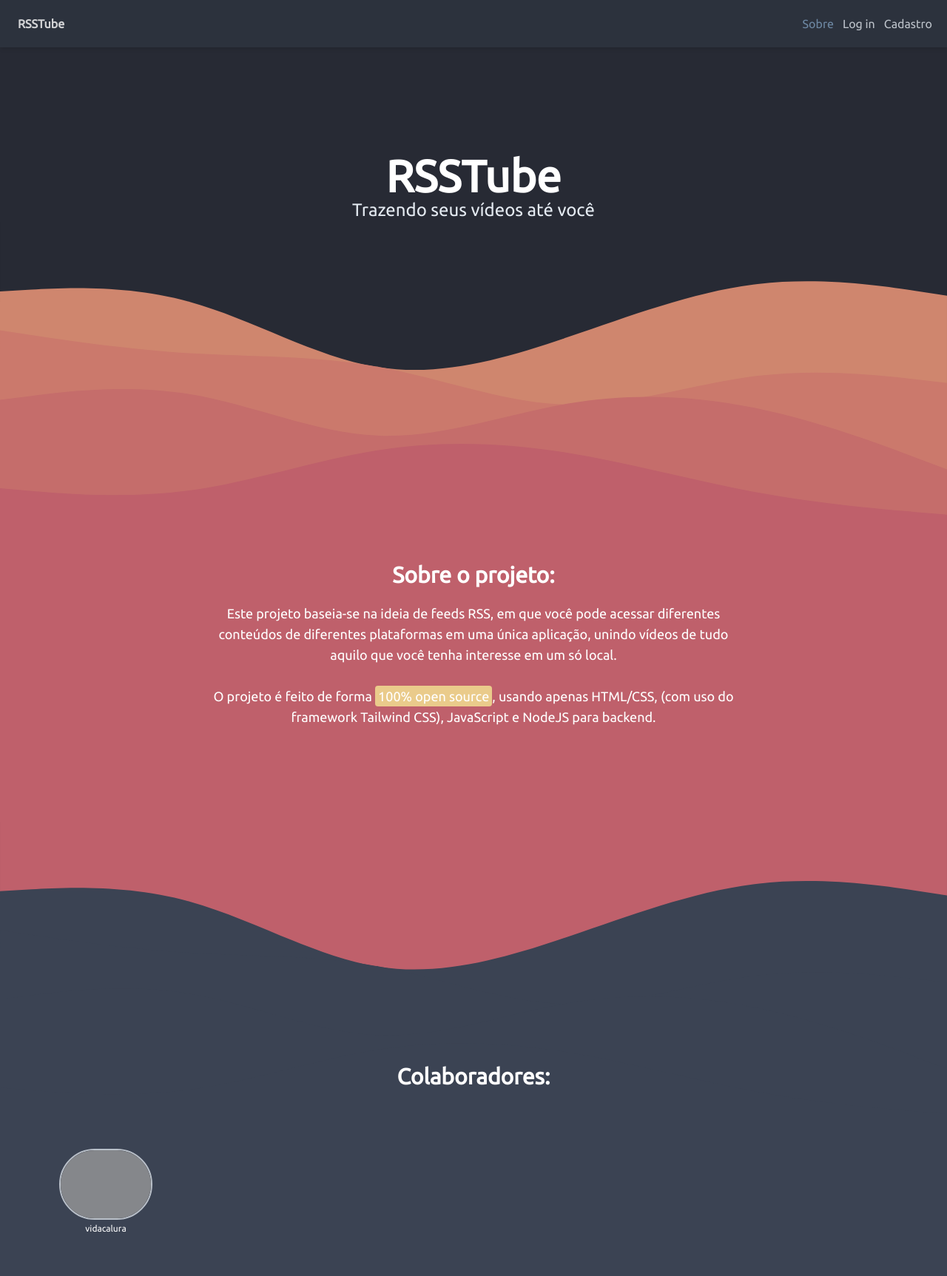
After one commit to vidacalura/RSSTube, a PHP site: page /sobre.html in a window 1280 px wide. The commit adds this page. Shown: the whole page at 74% size. Run offline with PHP 8.4, Linux system fonts and the light colour scheme; some libraries are stand-ins or nearby versions; grey boxes are pictures that could not be loaded.

Commit message:
Add files via upload

```diff
--- a/CSS/output.css
+++ b/CSS/output.css
@@ -502,16 +490,16 @@ Ensure the default browser behavior of the `hidden` attribute.
   height: 4rem;
 }
 
+.h-96{
+  height: 24rem;
+}
+
 .w-full{
   width: 100%;
 }
 
-.cursor-pointer{
-  cursor: pointer;
-}
-
-.cursor-default{
-  cursor: default;
+.grid-cols-4{
+  grid-template-columns: repeat(4, minmax(0, 1fr));
 }
 
 .justify-end{
@@ -526,13 +514,12 @@ Ensure the default browser behavior of the `hidden` attribute.
   gap: 1.5rem;
 }
 
-.border-b{
-  border-bottom-width: 1px;
+.gap-4{
+  gap: 1rem;
 }
 
-.border-gray-200{
-  --tw-border-opacity: 1;
-  border-color: rgb(67 74 95 / var(--tw-border-opacity));
+.rounded{
+  border-radius: 0.25rem;
 }
 
 .bg-gray-500{
@@ -545,12 +532,41 @@ Ensure the default browser behavior of the `hidden` attribute.
   background-color: rgb(47 53 64 / var(--tw-bg-opacity));
 }
 
+.bg-red{
+  --tw-bg-opacity: 1;
+  background-color: rgb(191 96 107 / var(--tw-bg-opacity));
+}
+
+.bg-gray-300{
+  --tw-bg-opacity: 1;
+  background-color: rgb(59 67 83 / var(--tw-bg-opacity));
+}
+
+.bg-yellow{
+  --tw-bg-opacity: 1;
+  background-color: rgb(234 203 139 / var(--tw-bg-opacity));
+}
+
+.bg-white{
+  --tw-bg-opacity: 1;
+  background-color: rgb(255 255 255 / var(--tw-bg-opacity));
+}
+
+.bg-orange{
+  --tw-bg-opacity: 1;
+  background-color: rgb(207 134 110 / var(--tw-bg-opacity));
+}
+
 .p-5{
   padding: 1.25rem;
 }
 
 .p-12{
   padding: 3rem;
+}
+
+.p-1{
+  padding: 0.25rem;
 }
 
 .px-4{
@@ -568,57 +584,80 @@ Ensure the default browser behavior of the `hidden` attribute.
   padding-bottom: 3rem;
 }
 
-.px-2{
-  padding-left: 0.5rem;
-  padding-right: 0.5rem;
+.px-20{
+  padding-left: 5rem;
+  padding-right: 5rem;
 }
 
-.py-3{
-  padding-top: 0.75rem;
-  padding-bottom: 0.75rem;
+.px-6{
+  padding-left: 1.5rem;
+  padding-right: 1.5rem;
+}
+
+.px-8{
+  padding-left: 2rem;
+  padding-right: 2rem;
+}
+
+.py-1{
+  padding-top: 0.25rem;
+  padding-bottom: 0.25rem;
 }
 
 .pl-6{
   padding-left: 1.5rem;
 }
 
+.pt-24{
+  padding-top: 6rem;
+}
+
+.pt-20{
+  padding-top: 5rem;
+}
+
+.pt-32{
+  padding-top: 8rem;
+}
+
+.pt-8{
+  padding-top: 2rem;
+}
+
 .pb-1{
   padding-bottom: 0.25rem;
 }
 
-.pt-24{
-  padding-top: 6rem;
+.pt-4{
+  padding-top: 1rem;
 }
 
-.pb-2{
-  padding-bottom: 0.5rem;
+.pt-16{
+  padding-top: 4rem;
 }
 
-.pl-5{
-  padding-left: 1.25rem;
+.pb-12{
+  padding-bottom: 3rem;
+}
+
+.pb-16{
+  padding-bottom: 4rem;
+}
+
+.pb-14{
+  padding-bottom: 3.5rem;
+}
+
+.pb-20{
+  padding-bottom: 5rem;
 }
 
 .text-center{
   text-align: center;
 }
 
-.text-2xl{
-  font-size: 1.5rem;
-  line-height: 2rem;
-}
-
 .text-xl{
   font-size: 1.25rem;
-  line-height: 1.75rem;
-}
-
-.text-xs{
-  font-size: 0.75rem;
-  line-height: 1rem;
-}
-
-.text-lg{
-  font-size: 1.125rem;
   line-height: 1.75rem;
 }
 
@@ -627,17 +666,38 @@ Ensure the default browser behavior of the `hidden` attribute.
   line-height: 1.5rem;
 }
 
+.text-6xl{
+  font-size: 3.75rem;
+  line-height: 1;
+}
+
+.text-2xl{
+  font-size: 1.5rem;
+  line-height: 2rem;
+}
+
+.text-3xl{
+  font-size: 1.875rem;
+  line-height: 2.25rem;
+}
+
+.text-lg{
+  font-size: 1.125rem;
+  line-height: 1.75rem;
+}
+
 .text-sm{
   font-size: 0.875rem;
   line-height: 1.25rem;
 }
 
+.text-xs{
+  font-size: 0.75rem;
+  line-height: 1rem;
+}
+
 .font-bold{
   font-weight: 700;
-}
-
-.font-semibold{
-  font-weight: 600;
 }
 
 .text-white{
@@ -712,34 +807,77 @@ Ensure the default browser behavior of the `hidden` attribute.
   box-shadow: var(--tw-ring-offset-shadow, 0 0 #0000), var(--tw-ring-shadow, 0 0 #0000), var(--tw-shadow);
 }
 
+nav li{
+  margin-left: 0.75rem;
+  padding-bottom: 0.25rem;
+  --tw-text-opacity: 1;
+  color: rgb(228 234 241 / var(--tw-text-opacity));
+}
+
+nav li:hover{
+  --tw-scale-x: 1.05;
+  --tw-scale-y: 1.05;
+  transform: translate(var(--tw-translate-x), var(--tw-translate-y)) rotate(var(--tw-rotate)) skewX(var(--tw-skew-x)) skewY(var(--tw-skew-y)) scaleX(var(--tw-scale-x)) scaleY(var(--tw-scale-y));
+  border-bottom-width: 1px;
+  --tw-border-opacity: 1;
+  border-color: rgb(128 161 192 / var(--tw-border-opacity));
+  --tw-text-opacity: 1;
+  color: rgb(255 255 255 / var(--tw-text-opacity));
+}
+
+.active{
+  --tw-text-opacity: 1;
+  color: rgb(128 161 192 / var(--tw-text-opacity));
+}
+
+.active:hover{
+  --tw-text-opacity: 1;
+  color: rgb(128 161 192 / var(--tw-text-opacity));
+}
+
+.main-home h2{
+  border-bottom-width: 1px;
+  --tw-border-opacity: 1;
+  border-color: rgb(67 74 95 / var(--tw-border-opacity));
+  padding-bottom: 0.5rem;
+  font-size: 1.5rem;
+  line-height: 2rem;
+  font-weight: 700;
+}
+
+.spacer{
+  aspect-ratio: 900/300;
+  width: 100%;
+  background-repeat: no-repeat;
+  background-position: center;
+  background-size: cover;
+}
+
+.vidacalura{
+  margin-top: -100px;
+}
+
+.colaborador{
+  margin-bottom: 0.25rem;
+  border-radius: 9999px;
+  border-width: 2px;
+  --tw-border-opacity: 1;
+  border-color: rgb(228 234 241 / var(--tw-border-opacity));
+  --tw-bg-opacity: 1;
+  background-color: rgb(39 42 52 / var(--tw-bg-opacity));
+  opacity: 0.75;
+}
+
 .hover\:scale-105:hover{
   --tw-scale-x: 1.05;
   --tw-scale-y: 1.05;
   transform: translate(var(--tw-translate-x), var(--tw-translate-y)) rotate(var(--tw-rotate)) skewX(var(--tw-skew-x)) skewY(var(--tw-skew-y)) scaleX(var(--tw-scale-x)) scaleY(var(--tw-scale-y));
 }
 
-.hover\:border-b:hover{
-  border-bottom-width: 1px;
-}
-
-.hover\:border-blue:hover{
-  --tw-border-opacity: 1;
-  border-color: rgb(128 161 192 / var(--tw-border-opacity));
-}
-
-.hover\:text-lg:hover{
-  font-size: 1.125rem;
-  line-height: 1.75rem;
-}
-
-.hover\:text-xl:hover{
-  font-size: 1.25rem;
-  line-height: 1.75rem;
-}
-
-.hover\:text-white:hover{
-  --tw-text-opacity: 1;
-  color: rgb(255 255 255 / var(--tw-text-opacity));
+.hover\:scale-110:hover{
+  --tw-scale-x: 1.1;
+  --tw-scale-y: 1.1;
+  transform: translate(var(--tw-translate-x), var(--tw-translate-y)) rotate(var(--tw-rotate)) skewX(var(--tw-skew-x)) skewY(var(--tw-skew-y)) scaleX(var(--tw-scale-x)) scaleY(var(--tw-scale-y));
 }
 
 @media (min-width: 1024px){
@@ -747,6 +885,23 @@ Ensure the default browser behavior of the `hidden` attribute.
     grid-template-columns: repeat(3, minmax(0, 1fr));
   }
 
+  .lg\:grid-cols-8{
+    grid-template-columns: repeat(8, minmax(0, 1fr));
+  }
+
+  .lg\:px-72{
+    padding-left: 18rem;
+    padding-right: 18rem;
+  }
+
+  .lg\:pt-0{
+    padding-top: 0px;
+  }
+
+  .lg\:pb-0{
+    padding-bottom: 0px;
+  }
+
   .lg\:text-2xl{
     font-size: 1.5rem;
     line-height: 2rem;
--- /dev/null
+++ b/sobre.html
@@ -0,0 +1,88 @@
+<!DOCTYPE html>
+<html lang="pt-br">
+
+    <head>
+
+        <meta charset="UTF-8">
+        <meta http-equiv="X-UA-Compatible" content="IE=edge">
+        <meta name="viewport" content="width=device-width, initial-scale=1.0">
+        <!-- Tailwind CSS -->
+        <link rel="stylesheet" type="text/css" href="./CSS/output.css">
+        <!-- Font Awesome -->
+        <script src="https://kit.fontawesome.com/de94e301a2.js" crossorigin="anonymous"></script>
+        <title> RSSTube </title>
+
+    </head>
+
+
+    <body class="bg-gray-500 text-white text-center">
+
+        <nav class="opacity-80 bg-gray-400 flex w-full fixed justify-between shadow-md h-16">
+            <!-- Menu de navegação -->
+            <div>
+                <!-- Logo -->
+                <h1 class="p-5 pl-6 font-bold text-white"> <a href="index.html#"> RSSTube </a> </h1>
+            </div>
+
+            <div class="justify-end">
+                <ul class="p-5 flex">
+                    <li class="active"> <a href="sobre.html#"> Sobre </a> </li>
+                    <li> <a href=""> Log in </a> </li>
+                    <li> <a href=""> Cadastro </a> </li>
+                </ul>
+            </div>
+        </nav>
+
+        <main class="pt-20">
+
+            <div class="pt-32 pb-16 lg:pb-0">
+                <h1 class="text-6xl font-bold"> RSSTube </h1>
+                <h3 class="text-2xl text-gray-100"> Trazendo seus vídeos até você </h3>
+            </div>
+
+            <div class="spacer">
+                <img src="imgs/haikei1.svg" alt="" class="w-full">
+            </div>
+
+            <div class="bg-red h-96 px-8 pt-8 lg:px-72" id="projeto">
+                <h2 class="text-3xl font-bold pb-1"> Sobre o projeto: </h2>
+
+                <!-- <hr> -->
+
+                <p class="pt-4 text-lg">
+                    Este projeto baseia-se na ideia de feeds RSS, em que você pode acessar diferentes
+                    conteúdos de diferentes plataformas em uma única aplicação, unindo vídeos de tudo
+                    aquilo que você tenha interesse em um só local. <br> <br>
+                    O projeto é feito de forma
+                    <a href="https://github.com/vidacalura/RSSTube" class="bg-yellow rounded text-white p-1"> 100% open source</a>,
+                    usando apenas HTML/CSS, (com uso do framework Tailwind CSS),
+                    JavaScript e NodeJS para backend.
+                </p>
+            </div>
+
+            <div class="spacer">
+                <img src="imgs/haikei2.svg" alt="" class="w-full">
+            </div>
+
+            <div class="vidacalura pt-20 pb-14 px-20 lg:pt-0 bg-gray-300">
+                <h2 class="text-3xl font-bold pb-20"> Colaboradores: </h2>
+
+                <!-- <hr> -->
+
+                <ul class="grid grid-cols-4 lg:grid-cols-8 gap-4 text-center">
+                    <li>
+                        <a href="https://github.com/vidacalura">
+                            <img src="https://avatars.githubusercontent.com/u/88943346?v=4" alt="Imagem GitHub Vidacalura" class="colaborador">
+                            <figcaption class="text-xs"> vidacalura </figcaption>
+                        </a>
+                    </li>
+                </ul>
+            </div>
+
+        </main>
+
+    </body>
+
+</html>
+
+<!-- niconico, spotify, youtube, odysee -->
```
Also changed, not shown: other parts of CSS/output.css (+56 -33 lines), index.html (+21 -21 lines), imgs/haikei1.png (added), imgs/haikei1.svg (added), imgs/haikei2.svg (added).
